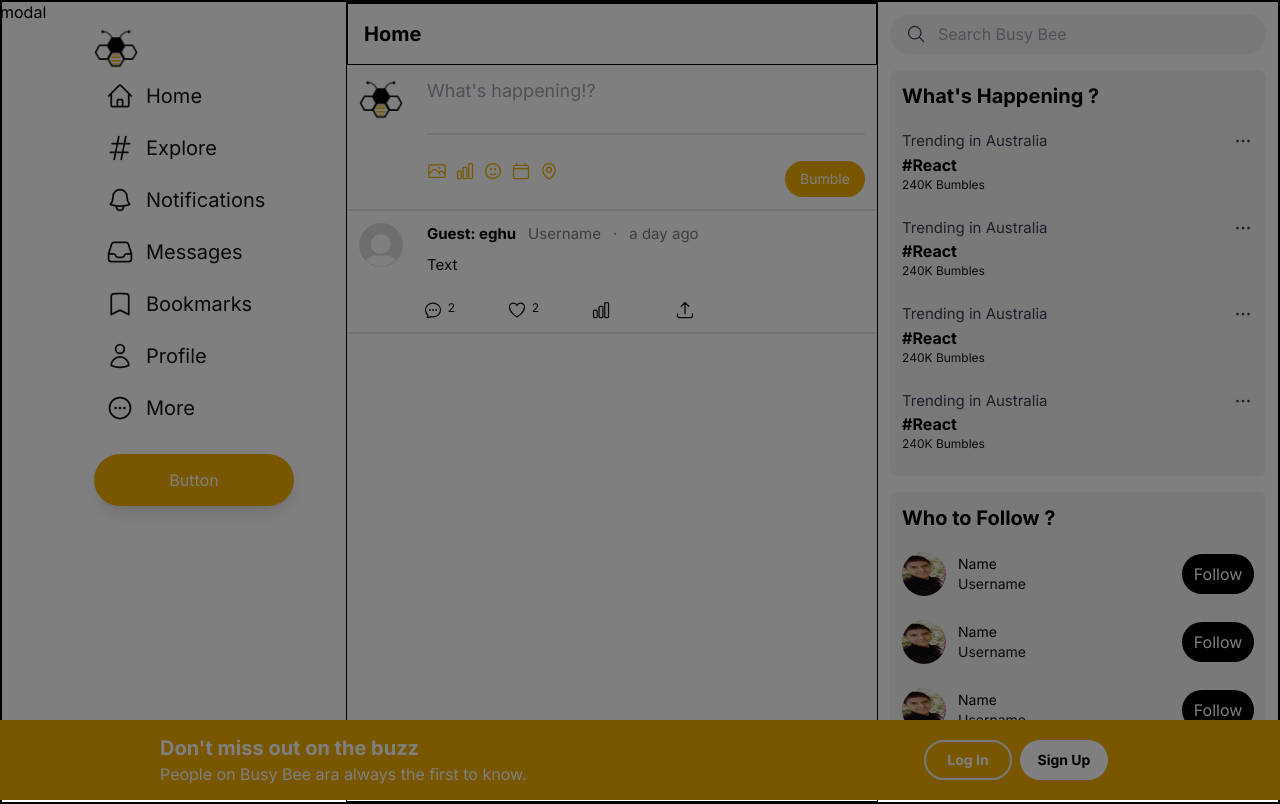
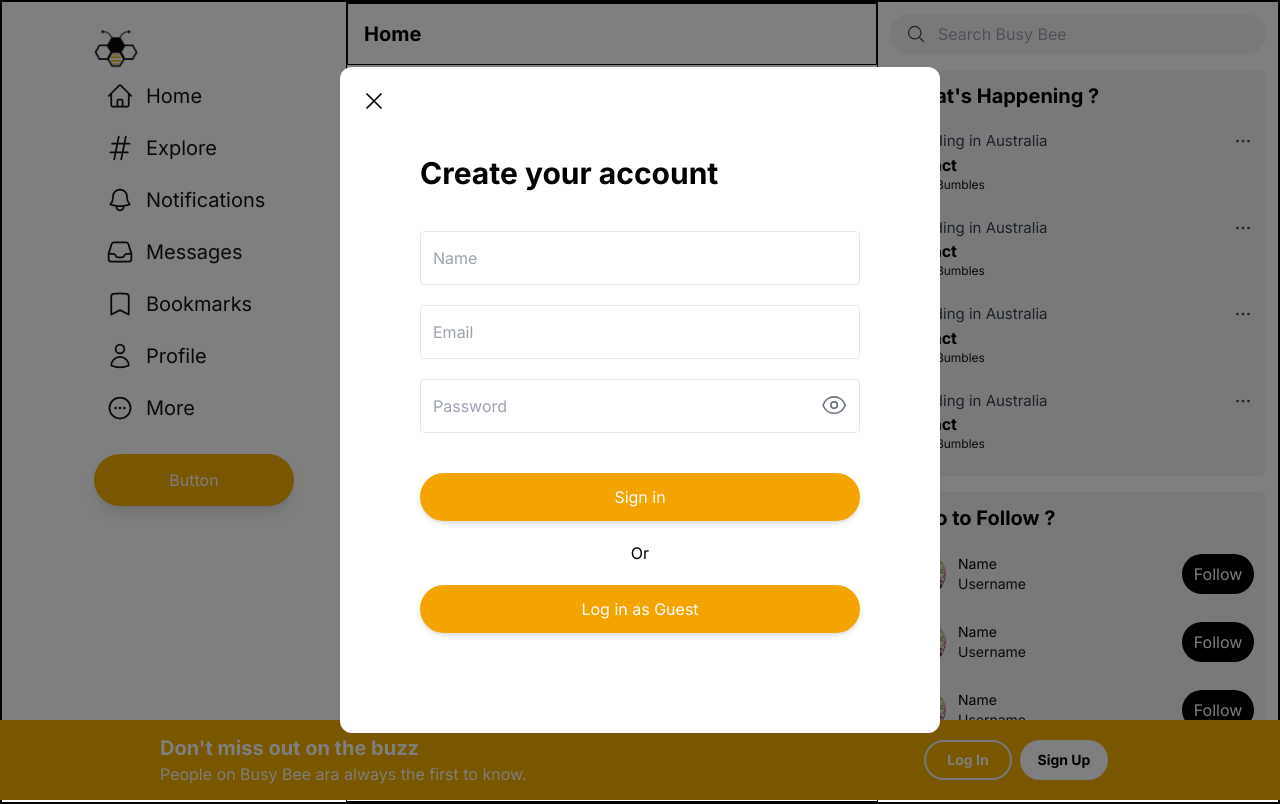
Before and after one commit to KrazyNight/social-media-app-solo-3, a Next.js app: page / in a window 1280 px wide. Both pictures are taken after a click on the button "Sign Up". Built offline with nearby package versions, Linux system fonts and the light colour scheme.

Commit message:
modal store redux part 2

```diff
--- a/components/modals/SignUpModal.tsx
+++ b/components/modals/SignUpModal.tsx
@@ -1,14 +1,17 @@
 "use client"
 import { closeSignUpModal, openSignUpModal } from "@/redux/slices/modalSlices";
 import { AppDispatch, RootState } from "@/redux/store";
+import { EyeIcon, EyeSlashIcon, XMarkIcon } from "@heroicons/react/24/outline";
 import { Modal } from "@mui/material";
-import React from "react";
+import React, { useState } from "react";
 import { useDispatch, useSelector } from "react-redux";
 
 
 export default function SignUpModal() {
   const isOpen = useSelector((state: RootState) => state.modals.signUpModalOpen);
   const dispatch: AppDispatch = useDispatch();
+
+  const [showPassword, setShowPassword] = useState(false);
 
   return (
     <>
@@ -30,11 +33,138 @@ export default function SignUpModal() {
       <Modal
       open={isOpen}
       onClose={() => dispatch(closeSignUpModal())}
+      className="flex justify-center items-center
+      "
       >
-        <div>
-          modal
+        <div className="
+        bg-white
+        w-full h-full
+        sm:w-[600px] sm:h-fit
+        sm:rounded-xl
+
+        ">
+          <XMarkIcon className="w-7 mt-5 ml-5 cursor-pointer
+          "
+          onClick={() => dispatch(closeSignUpModal())}
+          />
+          <div className="
+          flex flex-col
+          pt-10 pb-20 px-4 sm:px-20
+          ">
+
+            <h2 className="
+
+            text-3xl font-bold
+            mb-10
+            ">
+              Create your account
+            </h2>
+            <div className="
+            w-full
+            space-y-5
+            mb-10
+            ">
+              <input className="
+              w-full h-[54px]
+              border border-gray-200 ps-3
+              outline-none
+              rounded-[4px]
+              focus:border-[#f4a401]
+              transition
+              "
+              placeholder="Name"
+              type="text"
+              />
+
+
+              <input className="
+              w-full h-[54px]
+              border border-gray-200 ps-3
+              outline-none
+              rounded-[4px]
+              focus:border-[#f4a401]
+              transition
+              "
+              placeholder="Email"
+              type="email"
+              />
+
+              <div className="
+              w-full h-[54px]
+                border border-gray-200 ps-3
+                outline-none
+                rounded-[4px]
+                focus-within:border-[#f4a401]
+                transition
+                overflow-hidden
+                flex items-center pr-3
+
+                ">
+
+                <input className="
+                w-full h-full outline-none
+                "
+                placeholder="Password"
+                type={showPassword ? "text" : "password"}
+                />
+
+                <div className="
+                w-7 h-7 text-gray-500 cursor-pointer
+
+                "
+                 onClick={() => setShowPassword(!showPassword)}
+                >
+                  {showPassword ? <EyeSlashIcon /> : <EyeIcon/> }
+                </div>
+
+
+              </div>
+
+
+
+
+
+
+
+
+
+
+
+
+
+            </div>
+
+
+
+
+
+
+
+
+            <button className="
+            bg-[#f4a401] text-white
+            w-full h-[48px] rounded-full
+            shadow-md
+            hover:shadow-xl transition
+            mb-5
+
+            ">
+              Sign in
+            </button>
+            <span className="mb-5 mx-auto text-md">
+              Or
+            </span>
+            <button className="
+            bg-[#f4a401] text-white
+            w-full h-[48px] rounded-full
+            shadow-md
+            hover:shadow-xl transition
+            mb-5
+            ">
+              Log in as Guest
+            </button>
+          </div>
         </div>
-
       </Modal>
 
     </>
```
